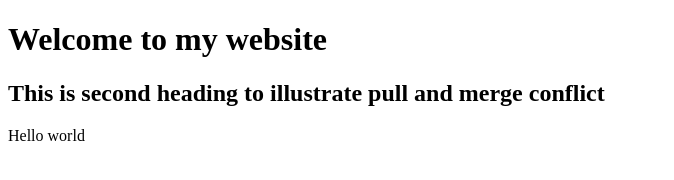
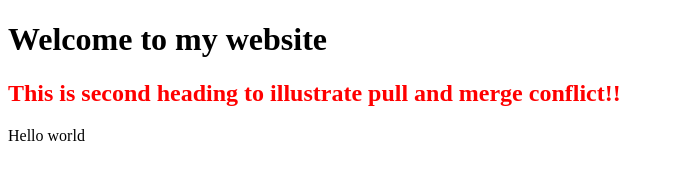
Before and after one commit to manish-290/python_web, a plain HTML site: page index.html in a window 1280 px wide. Shown: the whole page, without its empty margins (0-674 px from the left). Drawn offline with Linux system fonts and the light colour scheme.

Commit message:
styling added to h2

```diff
--- a/index.html
+++ b/index.html
@@ -8,7 +8,7 @@
 <body>
     <h1>Welcome to my website</h1>
 
-    <h2>This is second heading to illustrate pull and merge conflict</h2>
+    <h2 style="color:red">This is second heading to illustrate pull and merge conflict!!</h2>
 
     Hello world
 </body>
```
